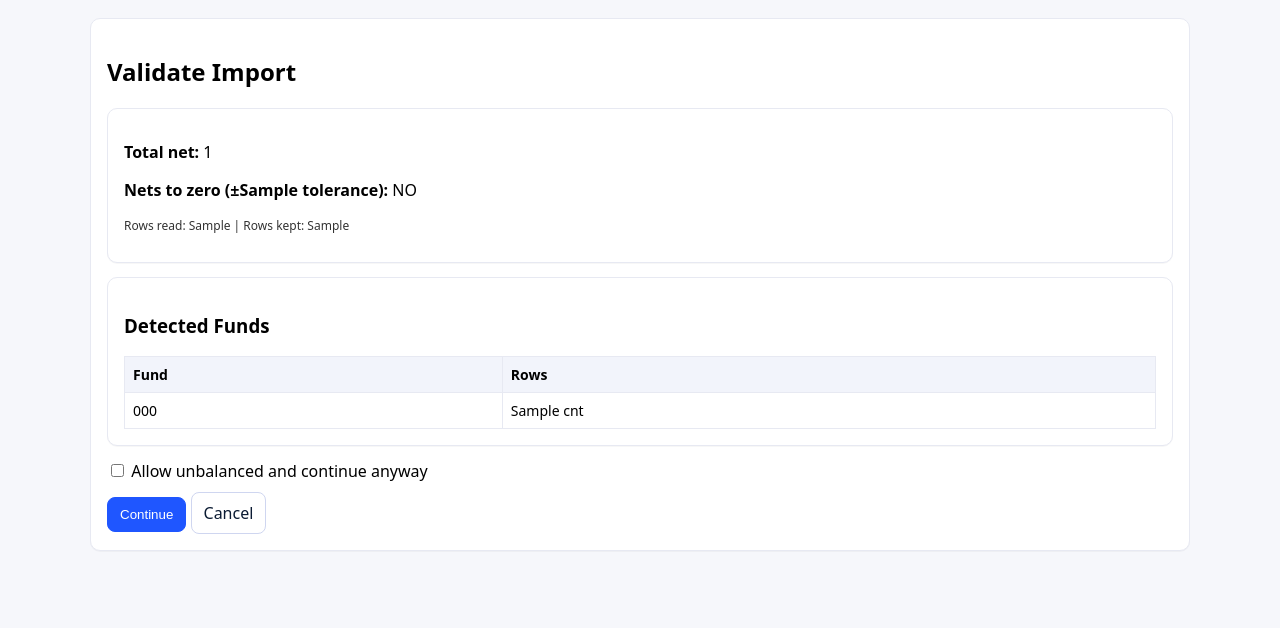
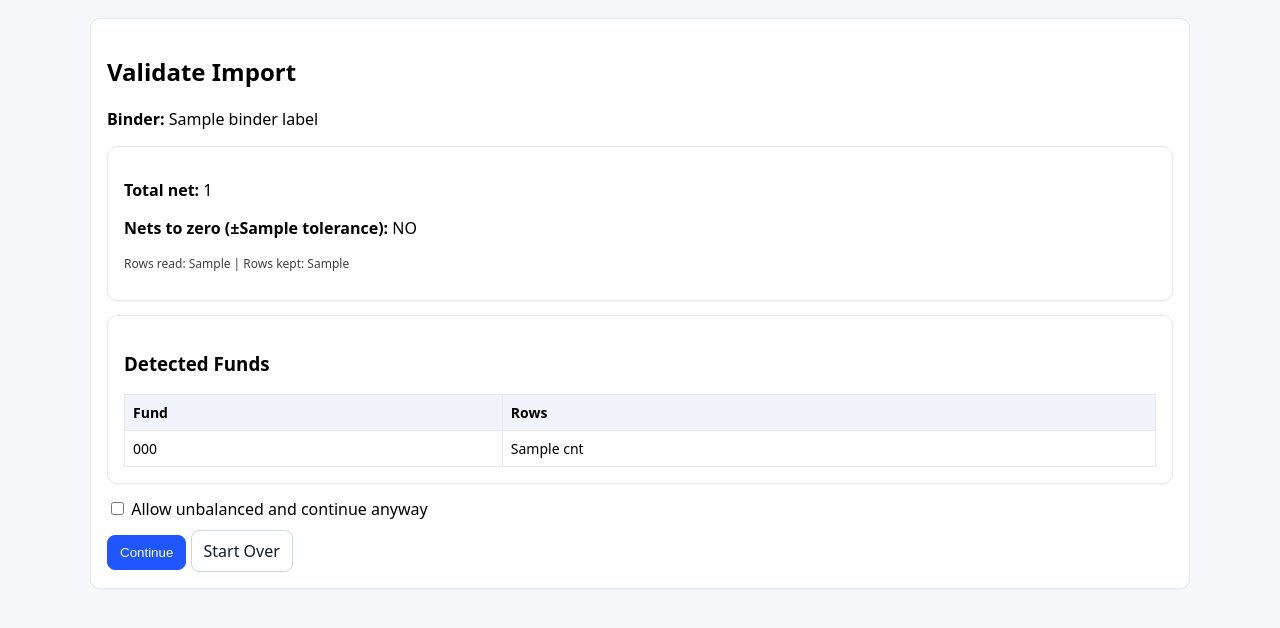
Before and after one commit to stervort/gov-financials, a FastAPI app: template api/app/templates/validate.html in a window 1280 px wide. Shown: the part 50-678 px from the top of the page. Run offline with FastAPI, Linux system fonts and the light colour scheme; the template is opened without the code that fills it: most values are stand-ins (such as "Sample title", 1, 10 or a date in 2020).

Commit message:
Update validate.html

```diff
--- a/api/app/templates/validate.html
+++ b/api/app/templates/validate.html
@@ -3,18 +3,20 @@
 
 <div class="card">
   <h2>Validate Import</h2>
+  <p><b>Binder:</b> {{ binder_label }}</p>
 
   {% if force_unbalanced_warning %}
     <div class="warn">
       <b>TB does not net to zero.</b>
       Check your mapping and amount columns. If you still want to continue, check “Allow unbalanced” and continue.
     </div>
+    <br/>
   {% endif %}
 
   <div class="card">
     <p><b>Total net:</b> {{ report.total_net }}</p>
     <p><b>Nets to zero (±{{ tolerance }}):</b> {{ "YES" if nets_to_zero else "NO" }}</p>
-    <p style="font-size:12px; opacity:.8;">
+    <p class="muted">
       Rows read: {{ report.rows_read }} | Rows kept: {{ report.rows_kept }}
     </p>
   </div>
@@ -39,7 +41,9 @@
     </table>
   </div>
 
-  <form action="/b/{{ binder.id }}/tb/funds" method="post">
+  <form action="/tb/funds" method="post">
+    <input type="hidden" name="binder_id" value="{{ binder_id }}">
+
     <input type="hidden" name="upload_id" value="{{ upload_id }}">
     <input type="hidden" name="has_headers" value="{{ 1 if has_headers else 0 }}">
     <input type="hidden" name="delimiter" value="{{ delimiter }}">
@@ -68,7 +72,7 @@
     {% endif %}
 
     <button class="btn btn-primary" type="submit">Continue</button>
-    <a class="btn" href="/b/{{ binder.id }}">Cancel</a>
+    <a class="btn" href="/">Start Over</a>
   </form>
 </div>
 
```
